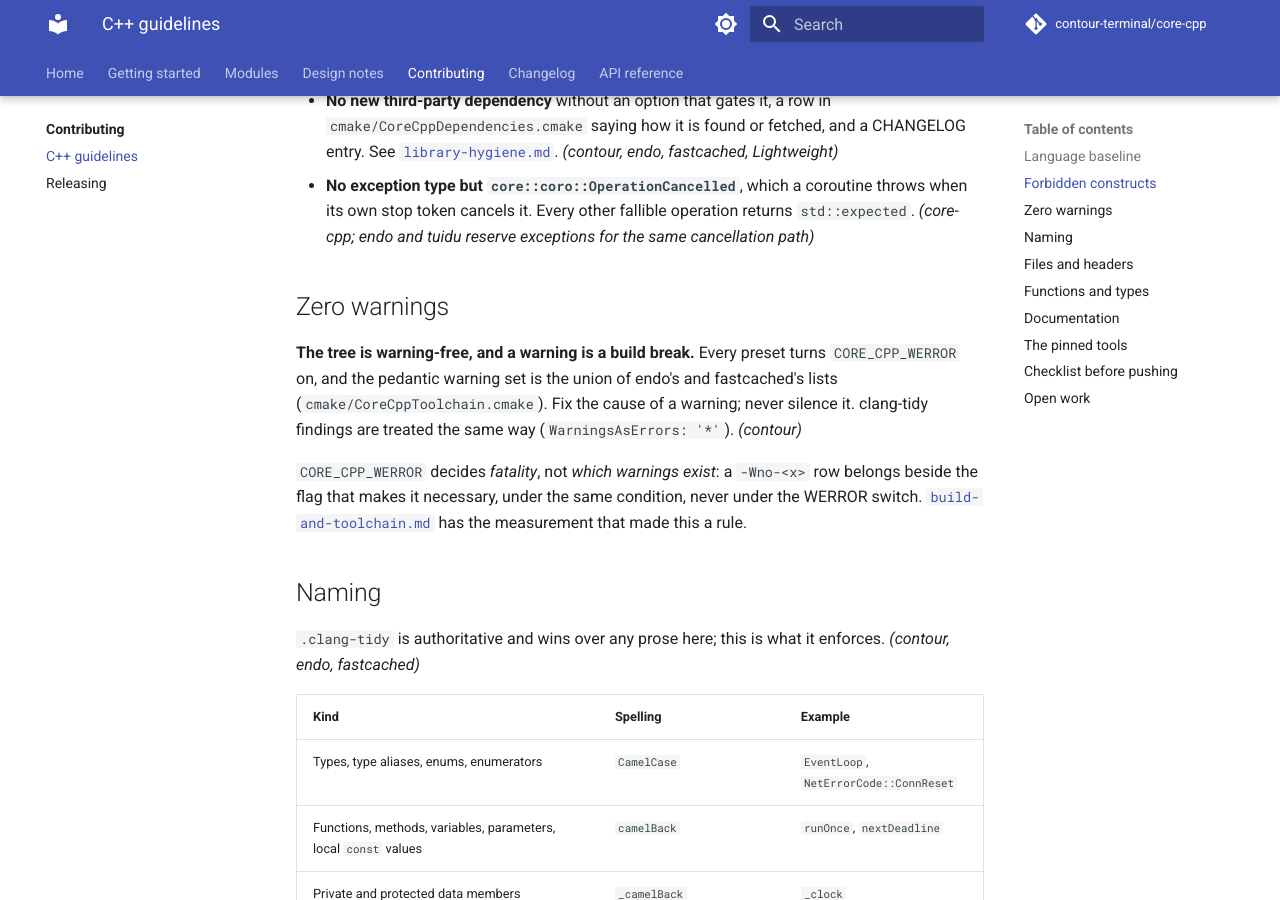
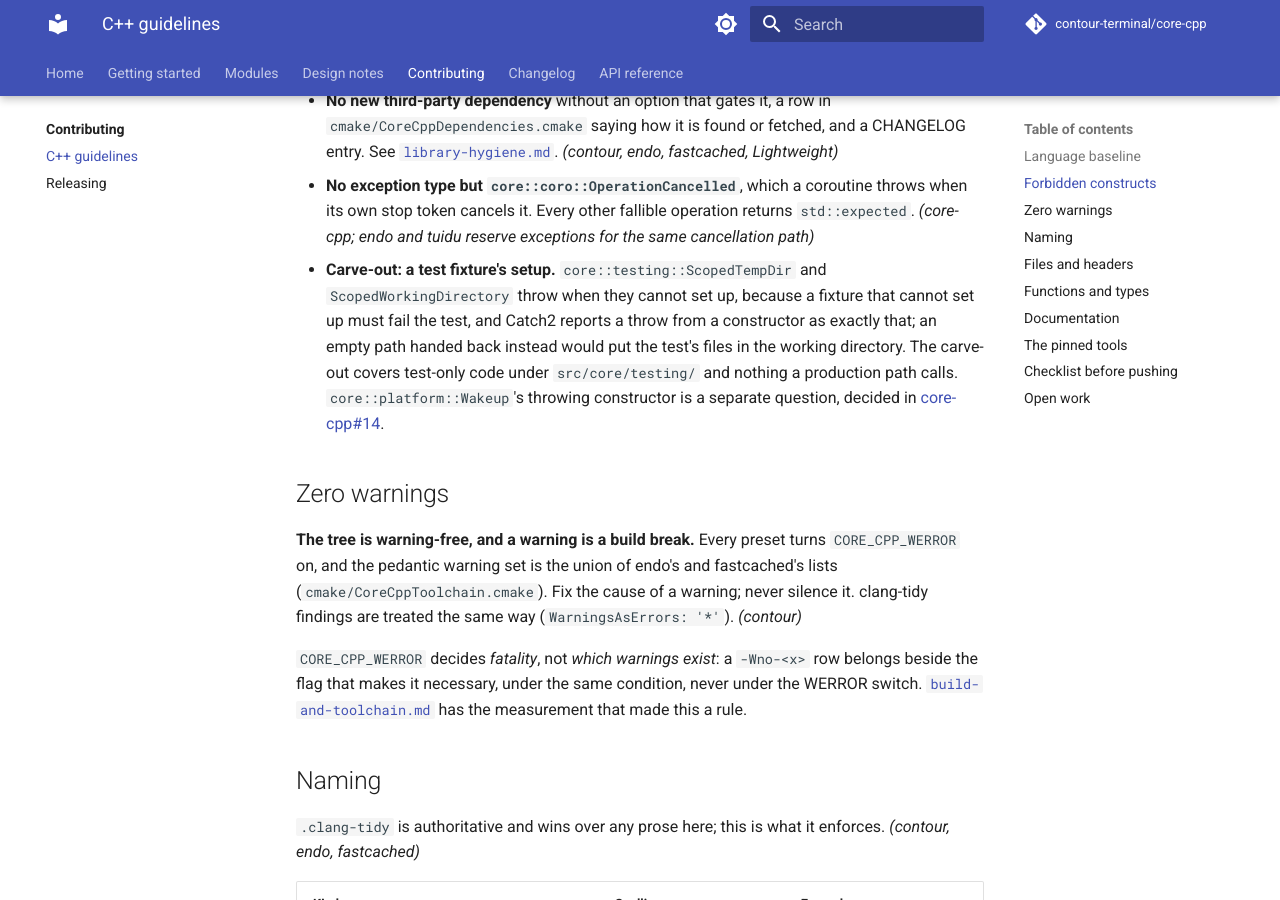
Before and after one commit to contour-terminal/core-cpp, an MkDocs documentation site: the page built from docs/contributing/cpp-guidelines.md, in a window 1280 px wide and 900 px high, scrolled down 1899 px. Built offline with MkDocs 1.6.1 and Material for MkDocs 9.7.7, drawn with Linux system fonts in a browser that asks for light colours; comment, search, counter and statistics services are not loaded.

Commit message:
docs: platformRead's EOF under Emscripten, and the test-fixture exception carve-out
Under Emscripten a drained pipe whose writer has closed reads -1
(EAGAIN), not 0, so platformRead's end-of-file contract does not hold in
the WebAssembly subset. Its doc comment and the "Under Emscripten"
section of the platform page now say so.

The exceptions rule records the carve-out ScopedTempDir and
ScopedWorkingDirectory already rely on: a test fixture that cannot set
up throws, because that is how it fails its test.

Signed-off-by: Christian Parpart <christian@parpart.family>

```diff
--- a/.agent/rules/cpp-guidelines.md
+++ b/.agent/rules/cpp-guidelines.md
@@ -73,6 +73,13 @@ exemption short of an allowlist row that states its reason.
 - **No exception type but `core::coro::OperationCancelled`**, which a coroutine throws when
   its own stop token cancels it. Every other fallible operation returns `std::expected`.
   *(core-cpp; endo and tuidu reserve exceptions for the same cancellation path)*
+  - **Carve-out: a test fixture's setup.** `core::testing::ScopedTempDir` and
+    `ScopedWorkingDirectory` throw when they cannot set up, because a fixture that cannot set up
+    must fail the test, and Catch2 reports a throw from a constructor as exactly that; an empty
+    path handed back instead would put the test's files in the working directory. The carve-out
+    covers test-only code under `src/core/testing/` and nothing a production path calls.
+    `core::platform::Wakeup`'s throwing constructor is a separate question, decided in
+    [core-cpp#14](https://github.com/contour-terminal/core-cpp/issues/14).
 
 ## Zero warnings
 
```
Also changed, not shown: .agent/rules/design-principles.md (+2 -1 lines), docs/modules/platform.md (+4 -0 lines), 1 other file.
